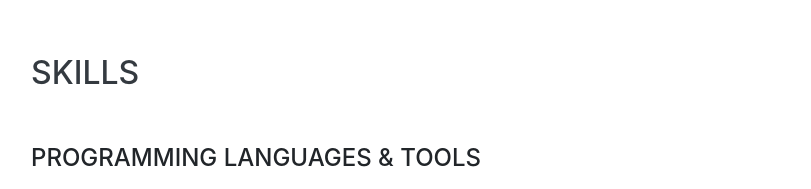
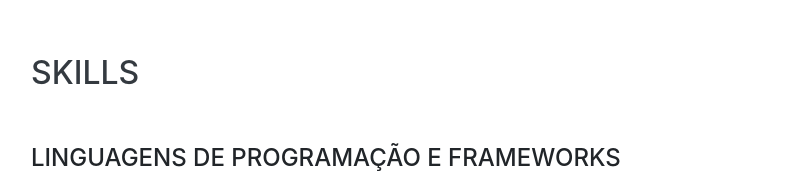
Before and after one commit to 666Dourado/Dev, a website with bundled scripts: page index.html in a window 1280 px wide. Shown: the part 2801-2990 px from the top of the page, without its empty margins (289-1100 px from the left). Built offline with nearby package versions, Linux system fonts and the light colour scheme; a script that the page names is missing; a web font is replaced by a local one.

Commit message:
Update index.html
tradução do campo das linguagens de programação

```diff
--- a/index.html
+++ b/index.html
@@ -177,7 +177,7 @@
       <div class="w-100">
         <h2 class="mb-5">Skills</h2>
 
-        <div class="subheading mb-3">Programming Languages &amp; Tools</div>
+        <div class="subheading mb-3">Linguagens de Programação e Frameworks</div>
         <ul class="list-inline dev-icons">
           <li class="list-inline-item">
               <i class="devicon-csharp-plain-wordmark"></i>
```
